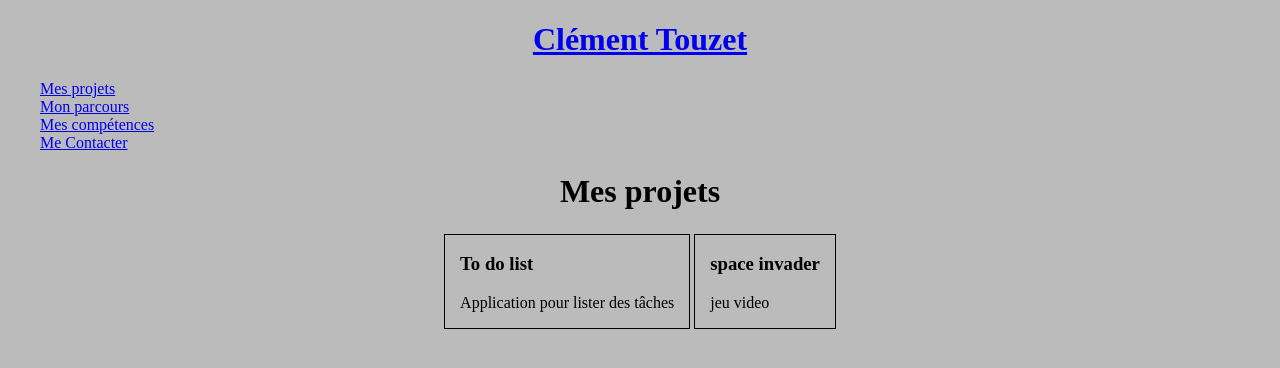
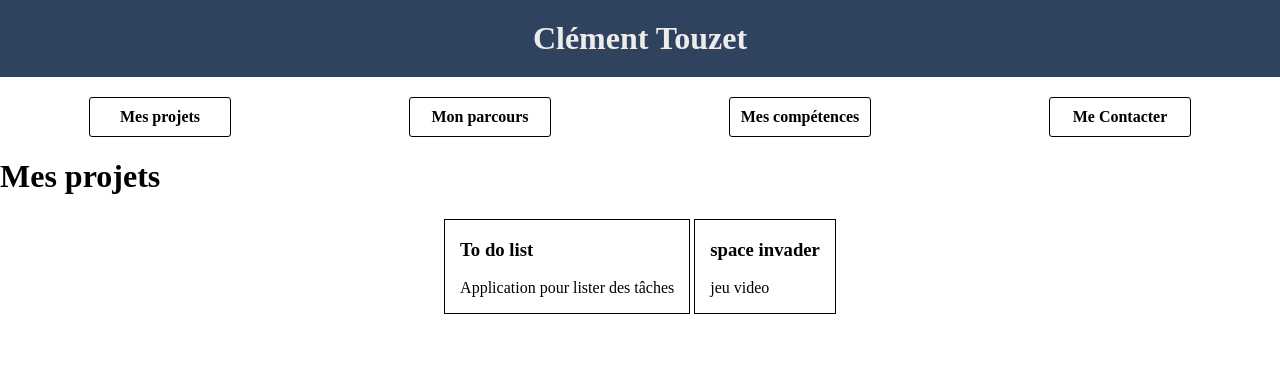
Before and after one commit to clement-touzet/Portfolio, a React (Create React App) app: page /mes-projets in a window 1280 px wide. Shown: the top 368 px of the page. Built offline with nearby package versions, Linux system fonts and the light colour scheme.

Commit message:
ajout et modification de css pour le theme des couleurs et du menu

```diff
--- a/src/components/Header.js
+++ b/src/components/Header.js
@@ -1,11 +1,12 @@
 import React from "react";
+import { NavLink } from "react-router-dom";
 
 const Header = () => {
   return (
-    <div>
-      <a href="/">
+    <div className="header">
+      <NavLink to="/" style={{ textDecoration: "none" }}>
         <h1>Clément Touzet</h1>
-      </a>
+      </NavLink>
     </div>
   );
 };
--- a/src/components/projets/toDoList/Tache.js
+++ b/src/components/projets/toDoList/Tache.js
@@ -23,6 +23,7 @@
         onChange={handleTacheClic}
       ></input>
       <label>{tache.nom}</label>
+      <div className="boutons">
         <input
           type="button"
           value="Modifier"
@@ -33,6 +34,7 @@
           value="Supprimer"
           onClick={handleSupprimerTache}
         ></input>
+      </div>
     </li>
   );
 };
--- a/src/pages/projets/ToDoList.js
+++ b/src/pages/projets/ToDoList.js
@@ -5,6 +5,8 @@
 const LOCAL_STORAGE_KEY = "ToDoList.taches";
 
 const ToDoList = () => {
+  // Application de To Do Liste (liste de tâches à faire).
+
   const [taches, setTaches] = useState([]);
   const tacheInputRef = useRef();
 
@@ -62,6 +64,12 @@
     setTaches([]);
   }
 
+  function enterKeyPressed(e) {
+    if (e.key === "Enter") {
+      handleAjouterNouvelleTache(e);
+    }
+  }
+
   return (
     <div className="toDoList">
       <div className="menu">
@@ -69,14 +77,18 @@
       </div>
       {/* corps de l'application */}
       <div className="application">
-        <div>
-          <input ref={tacheInputRef} type="text" placeholder="Tâche"></input>
-          <input
-            type="button"
-            value="Ajouter"
-            onClick={handleAjouterNouvelleTache}
-          ></input>
-        </div>
+        <input
+          ref={tacheInputRef}
+          type="text"
+          placeholder="Tâche"
+          onKeyUp={enterKeyPressed}
+        ></input>
+        <input
+          type="button"
+          value="Ajouter"
+          onClick={handleAjouterNouvelleTache}
+        ></input>
+
         <input
           type="button"
           value="Réinitialiser la liste"
--- a/src/styles/_settings.scss
+++ b/src/styles/_settings.scss
@@ -2,6 +2,7 @@
     display:flex;
     justify-content: center;
     align-items: center;
+    // #2f435e, #44566c, #ececec, #4b5e65, #201b22
 }
 body{
     margin:0;
--- a/src/styles/components/Header.scss
+++ b/src/styles/components/Header.scss
@@ -1,4 +1,10 @@
-h1{
-    @include alignementVertical;
-    min-width: 231px;
+.header {
+    background-color:#2f435e;
+    h1{
+        margin:0;
+        padding:20px 0px 20px 0px;
+        @include alignementVertical;
+        min-width: 231px;
+        color:#ececec;
+    }
 }
--- /dev/null
+++ b/src/styles/components/Navigation.scss
@@ -0,0 +1,29 @@
+.navigation{
+
+    ul {
+        list-style: none;
+        display:flex;
+        justify-content: space-around;
+        padding:0;
+        margin:20px 0 20px 0;
+
+    }
+
+    ul > a {
+        text-decoration: none;
+        color:black;
+        border:black 1px solid;
+        padding: 10px;
+        border-radius:3px;
+        min-width: 120px;
+        text-align: center;
+        margin:0 2px 0 2px;
+        font-weight: bold;
+    }
+
+    // hover
+    ul > a:hover{
+        background-color: #201b22;
+        color: #ececec;
+    }
+}
--- a/src/styles/components/projets/Projet.scss
+++ b/src/styles/components/projets/Projet.scss
@@ -6,3 +6,6 @@
     max-width: 300px;
 
 }
+.projet:hover{
+    background:linear-gradient(to top,#1369dad3,rgba(236, 236, 236, 0.884) 100%)
+}
--- /dev/null
+++ b/src/styles/components/projets/toDoList/Tache.scss
@@ -0,0 +1,3 @@
+.tache{
+    display: flex;
+}
--- a/src/styles/components/projets/toDoList/Taches.scss
+++ b/src/styles/components/projets/toDoList/Taches.scss
@@ -1,3 +1,2 @@
 .listeTaches{
-    margin-left: 10%;
 }
--- a/src/styles/index.scss
+++ b/src/styles/index.scss
@@ -1,9 +1,11 @@
 @import "./settings.scss";
 
 @import "./components/Header.scss";
+@import "./components/Navigation.scss";
 @import "./components/projets/Projet.scss";
 @import "./components/projets/Projets.scss";
 @import "./components/projets/toDoList/Taches.scss";
+@import "./components/projets/toDoList/Tache.scss";
 
 @import "./pages/MesProjets.scss";
 @import "./pages/projets/ToDoList.scss";
--- a/src/styles/pages/MesProjets.scss
+++ b/src/styles/pages/MesProjets.scss
@@ -1,6 +1,7 @@
 .titrePageProjets{
-    @include alignementVertical;
+    // @include alignementVertical;
+
+    body{
+        background-color: black;
+    }
 }
-body{
-    background-color: #bbbbbb;
-}
--- a/src/styles/pages/projets/ToDoList.scss
+++ b/src/styles/pages/projets/ToDoList.scss
@@ -1,10 +1,2 @@
-ul{
-    list-style: none;
+.application{
 }
-.boutonPositionerTache{
-    height:30px;
-    width: 30px;
-}
-.application{
-    @include alignementVertical;
-}
```
Lines whose indentation alone changed are shown as unchanged.
